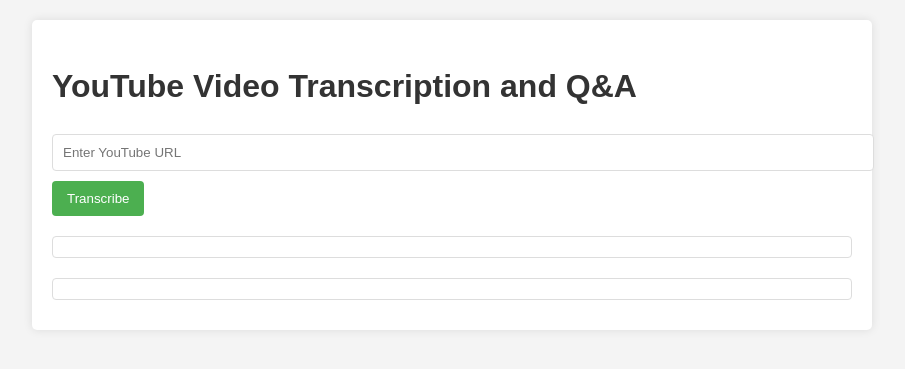
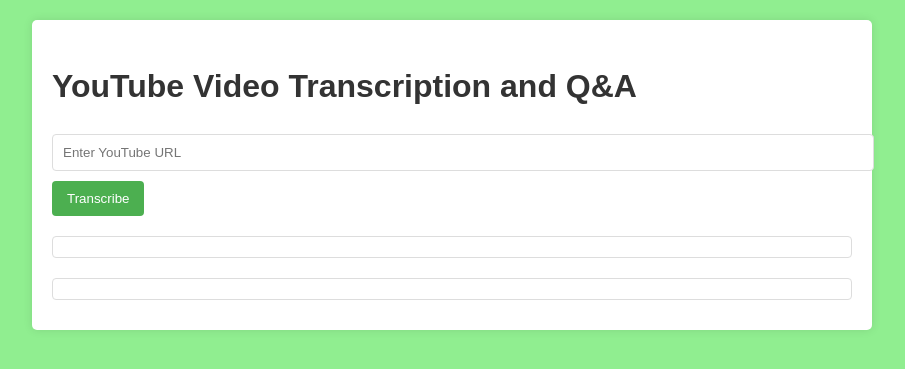
Before and after one commit to artmaro/youtube-trascribe-replit, a Flask app: page / in a window 1280 px wide. Shown: the top 369 px of the page, without its empty margins (188-1093 px from the left). Run offline with Flask 3, Linux system fonts and the light colour scheme.

Commit message:
Agent step completed: Change the background color of the webpage to green

```diff
--- a/static/css/style.css
+++ b/static/css/style.css
@@ -3,7 +3,7 @@
     line-height: 1.6;
     margin: 0;
     padding: 20px;
-    background-color: #f4f4f4;
+    background-color: #90EE90; /* Light green color */
 }
 
 .container {
```
